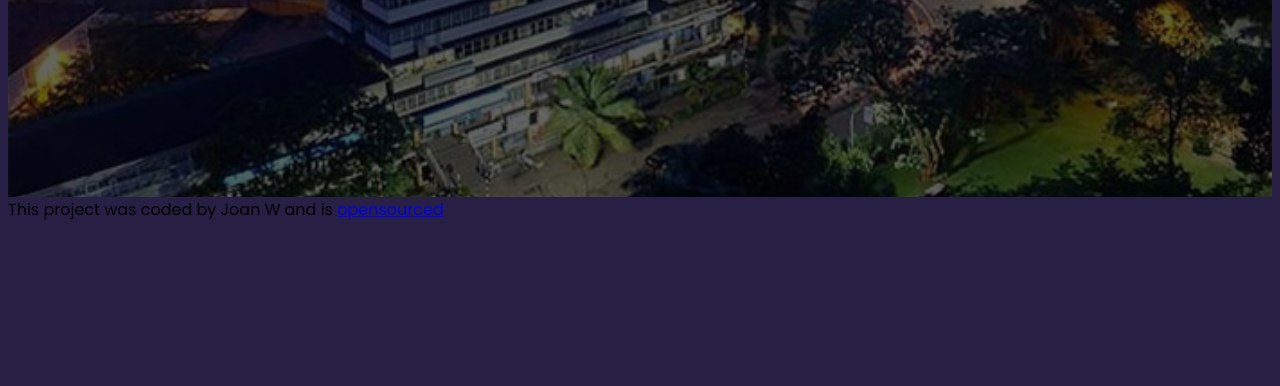
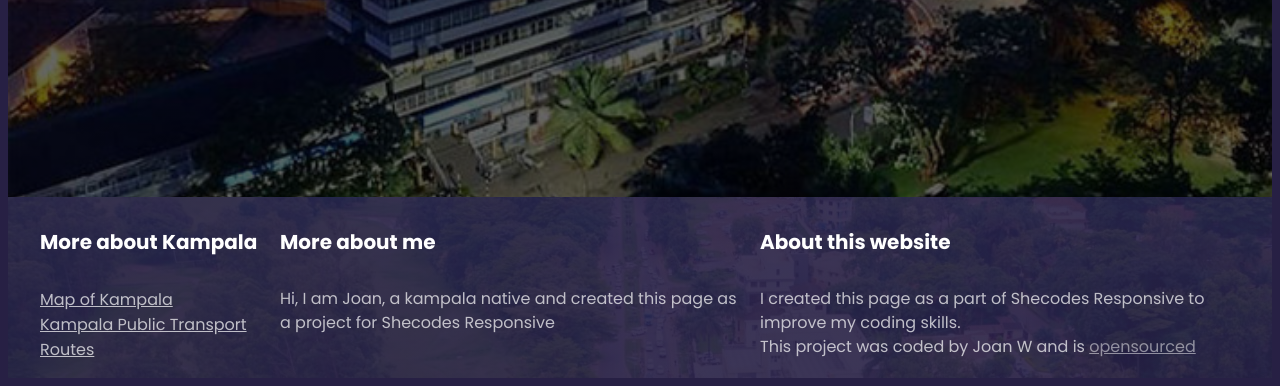
Before and after one commit to Jojo-star7/Kampala-Project, a plain HTML site: page index.html in a window 1280 px wide. Shown: the part 495-881 px from the top of the page. Before the commit the page ends 800 px from the top, so only its background shows below. Drawn offline with Linux system fonts and the light colour scheme.

Commit message:
added the footer

```diff
--- a/index.html
+++ b/index.html
@@ -18,13 +18,46 @@
         <h3>.TRAVEL.</h3>
         <h1>Welcome to Kampala</h1>
         <h2>Capital City of Uganda</h2>
-        <a href="#">Learn more</a>
+        <a href="#more">Learn more</a>
       </header>
+
       <footer>
-        This project was coded by Joan W and is
-        <a href="https://github.com/Jojo-star7/Kampala-Project" target="_blank"
-          >opensourced</a
-        >
+        <section class="grid">
+          <div>
+            <h3>More about Kampala</h3>
+            <ul>
+              <li>
+                <a href="https://www.mapz.com/maps/Kampala">Map of Kampala</a>
+              </li>
+              <li>
+                <a
+                  href="https://www.kcca.go.ug/media/docs/Kampala%20Public%20Transport%20Routes.pdf"
+                  >Kampala Public Transport Routes</a
+                >
+              </li>
+            </ul>
+          </div>
+          <div>
+            <h3>More about me</h3>
+            <p>
+              Hi, I am Joan, a kampala native and created this page as a project
+              for Shecodes Responsive
+            </p>
+          </div>
+          <div>
+            <h3>About this website</h3>
+            <p>
+              I created this page as a part of Shecodes Responsive to improve my
+              coding skills.</br>     This project was coded by Joan W and is
+            <a
+              href="https://github.co/Jojo-star7/Kampala-Project"
+              target="_blank"
+              >opensourced</a
+            >
+            </p>
+
+          </div>
+        </section>
       </footer>
     </div>
   </body>
--- a/src/styles.css
+++ b/src/styles.css
@@ -2,8 +2,17 @@ body {
   font-family: "Poppins", sans-serif;
   background: #272044;
 }
+
 .container {
   max-width: 1400px;
+  margin: 0 auto;
+}
+.grid {
+  display: grid;
+  grid-template-columns: 1fr 2fr 2fr;
+}
+section {
+  max-width: 1200px;
   margin: 0 auto;
 }
 
@@ -50,7 +59,42 @@ header a {
   background: white;
   text-decoration: none;
 }
-@media (max-width: 900px) {
+footer {
+  color: white;
+  background-image: linear-gradient(
+      rgba(39, 32, 68, 0.9),
+      rgba(39, 32, 68, 0.9)
+    ),
+    url("../images/Kampala-footer.jpg");
+}
+footer h3 {
+  font-weight: 700;
+  font-size: 20px;
+  line-height: 30px;
+  background-repeat: no-repeat;
+  background-size: cover;
+  padding: 10px 0;
+}
+footer p {
+  font-weight: 400;
+  opacity: 0.7;
+  margin-right: 20px;
+  font-size: 16px;
+  line-height: 24px;
+}
+footer ul {
+  padding: 0;
+}
+footer li {
+  list-style: none;
+  margin: 0;
+  padding: 0;
+}
+footer a {
+  color: white;
+  opacity: 0.7;
+}
+@media (max-width: 960px) {
   header {
     padding: 60px 0;
   }
```
Also changed, not shown: images/Kampala-footer.jpg (added).
